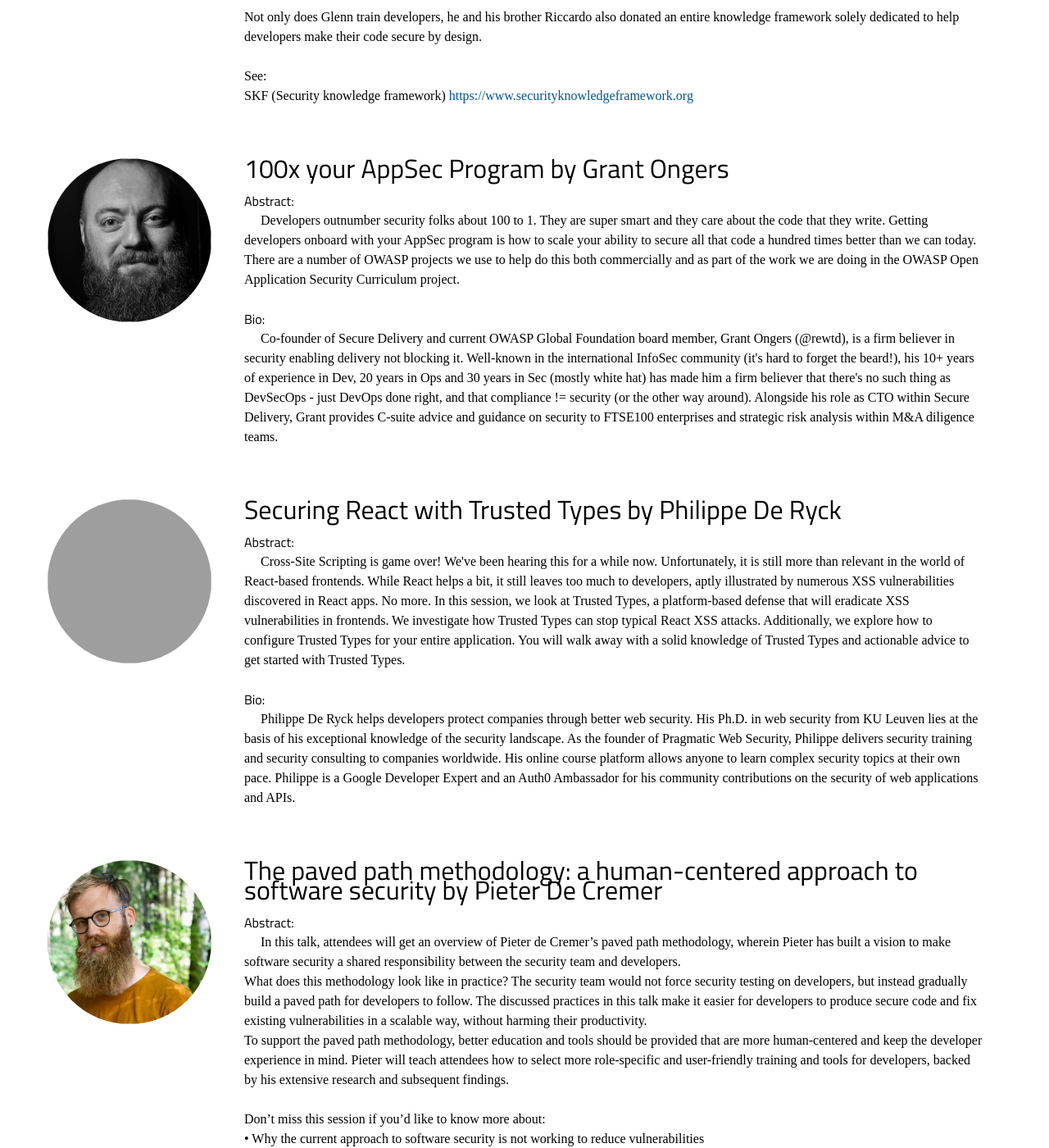
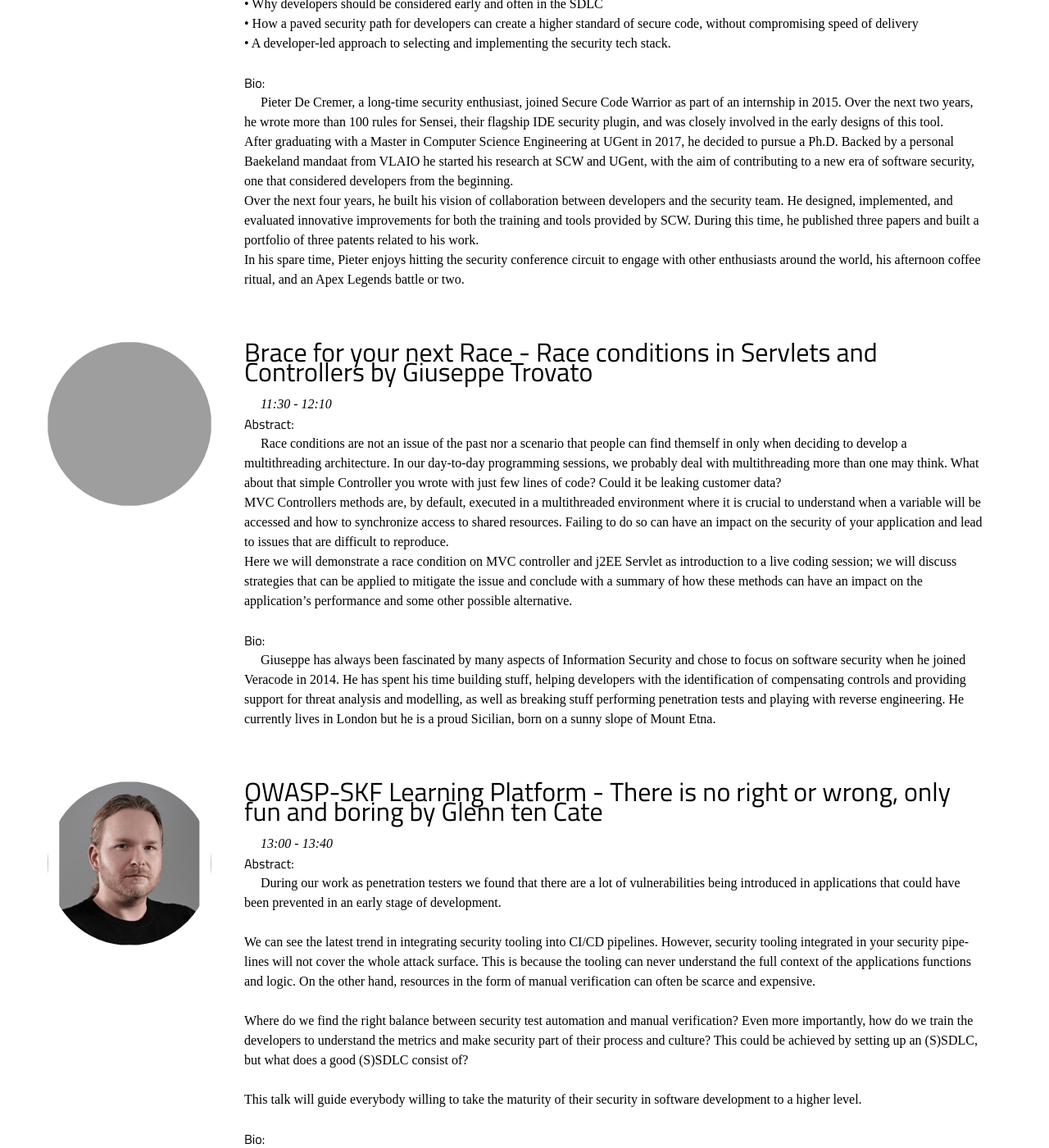
Before and after one commit to dm-17/Owasp-BeNeLux-Days-2021, a Jekyll site: the page built from program/conference.md, in a window 1280 px wide and 1400 px high, scrolled down 1979 px. Shown: the whole window at 82% size. Built offline with Jekyll 4.4.1, drawn with Linux system fonts in a browser that asks for light colours; some web fonts are replaced; some of the changed text lies outside the part shown; grey boxes are pictures that could not be loaded.

Commit message:
Pictures and times added

```diff
--- a/_data/conference.yml
+++ b/_data/conference.yml
@@ -2,7 +2,7 @@
 
 - image   : pieter-de-cremer.jpg
   day     :
-  time    :
+  time    : 10:50 - 11:30
   name    : Pieter De Cremer
   bio     : >-
             Pieter De Cremer, a long-time security enthusiast, joined Secure Code Warrior as part of an internship in 2015. Over the next two years, he wrote more than 100 rules for Sensei, their flagship IDE security plugin, and was closely involved in the early designs of this tool.<br />
@@ -26,7 +26,7 @@
 
 - image   : edzo-botjes.jpg
   day     :
-  time    :
+  time    : 09:55 - 10:35
   name    : Edzo Botjes
   bio     : >-
             Edzo Botjes is Antifragility Architect at Xebia and in IT since 1991.<br />
@@ -44,7 +44,7 @@
 
 - image   : philippe-de-ryck.png
   day     :
-  time    :
+  time    : 15:55 - 16:35
   name    : Philippe De Ryck
   bio     : >-
             Philippe De Ryck helps developers protect companies through better web security. His Ph.D. in web security from KU Leuven lies at the basis of his exceptional knowledge of the security landscape. As the founder of Pragmatic Web Security, Philippe delivers security training and security consulting to companies worldwide. His online course platform allows anyone to learn complex security topics at their own pace. Philippe is a Google Developer Expert and an Auth0 Ambassador for his community contributions on the security of web applications and APIs.
@@ -56,9 +56,9 @@
   url     :
   urltag  :
 
-- image   :
+- image   : theo-rigas.png
   day     :
-  time    :
+  time    : 15:15 - 15:55
   name    : Theo Rigas
   bio     : >-
             Théo Rigas is a cyber security expert at NVISO, where he helps customers secure their products’ ecosystems on a daily basis. He has performed numerous IoT and embedded security assessments in many sectors, on devices including industrial routers, ISP equipment, medical connected devices, and physical security products. Théo also supports NVISO R&D by doing research in IoT testing methodology and tools. As part of his research activities, he contributes regularly to the OWASP ISVS.
@@ -72,7 +72,7 @@
 
 - image   :
   day     :
-  time    :
+  time    : 13:40 - 14:20
   name    : Yana Dimova
   bio     : >-
             Yana is a PhD student at imec-DistriNet, KULeuven under the supervision of Wouter Joosen. Her research focuses mainly on privacy vulnerabilities on the web, online tracking and the implementation of privacy legislation. She is currently obtaining an LLM in intellectual property and ICT law at KULeuven.
@@ -85,7 +85,7 @@
 
 - image   : rob-van-der-veer.png
   day     :
-  time    :
+  time    : 14:20 - 15:00
   name    : Rob van der Veer
   bio     : >-
             Rob van der Veer has a 30 year background in building secure software and running software businesses. Cyber security and privacy have been constant themes in his career, from hacking into the British RAF in 1986, to building AI solutions for national security. At the Software Improvement Group, Rob established and leads the security & privacy practice. He is also involved in several standardisation initiatives (e.g. OWASP SAMM, ENISA, IEEE, ISO/IEC, CIP), and co-leads the OWASP integration project, with openCRE.org as key result.
@@ -99,7 +99,7 @@
 
 - image   : grant-ongers.png
   day     :
-  time    :
+  time    : 09:15 - 09:55
   name    : Grant Ongers
   bio     : >-
             Co-founder of Secure Delivery and current OWASP Global Foundation board member, Grant Ongers (@rewtd), is a firm believer in security enabling delivery not blocking it. Well-known in the international InfoSec community (it's hard to forget the beard!), his 10+ years of experience in Dev, 20 years in Ops and 30 years in Sec (mostly white hat) has made him a firm believer that there's no such thing as DevSecOps - just DevOps done right, and that compliance != security (or the other way around). Alongside his role as CTO within Secure Delivery, Grant provides C-suite advice and guidance on security to FTSE100 enterprises and strategic risk analysis within M&A diligence teams.
@@ -112,7 +112,7 @@
 
 - image   :
   day     :
-  time    :
+  time    : 11:30 - 12:10
   name    : Giuseppe Trovato
   bio     : >-
             Giuseppe has always been fascinated by many aspects of Information Security and chose to focus on software security when he joined Veracode in 2014. He has spent his time building stuff, helping developers with the identification of compensating controls and providing support for threat analysis and modelling, as well as breaking stuff performing penetration tests and playing with reverse engineering. He currently lives in London but he is a proud Sicilian, born on a sunny slope of Mount Etna.
@@ -127,7 +127,7 @@
 
 - image   : glenn-ten-cate.jpg
   day     :
-  time    :
+  time    : 13:00 - 13:40
   name    : Glenn ten Cate
   bio     : >-
             As a coder, hacker, speaker, trainer and security chapter leader employed at ING Belgium Glenn has over 15 years experience in the field of security.<br />
@@ -149,3 +149,25 @@
   feed    :
   url     :
   urltag  :
+
+- image   : sebastien-deleersnyder.jpg
+  day     :
+  time    : 09:00 - 09:15
+  name    : Sebastien Deleersnyder
+  bio     :
+  title   : Introduction and OWASP update
+  abstract:
+  feed    :
+  url     :
+  urltag  :
+
+- image   :
+  day     :
+  time    : 16:35 - 16:50
+  name    : Martin Knobloch
+  bio     :
+  title   : Closing
+  abstract:
+  feed    :
+  url     :
+  urltag  :
--- a/program/conference.md
+++ b/program/conference.md
@@ -8,7 +8,7 @@
 	<h1>Confirmed speakers for Friday the 26th of November:</h1>
 	<br />
 	<ul>
-	{% assign speakers = site.data.conference | sort: 'name' %}
+	{% assign speakers = site.data.conference | sort: 'time' %}
 	{% for speaker in speakers %}
 		{% if speaker.name %}
 		<li>
@@ -20,11 +20,11 @@
         <h2>{{speaker.name}}</h2>
       {% endif %}
 
+      <p><em>{{speaker.time}}</em>
       {% if speaker.feed %}
-        <p>
-          <a href="/program/feeds#{{speaker.name}}">Check out the streaming feed!</a>
-        </p>
+          - <a href="/program/feeds#{{speaker.name}}">Check out the streaming feed!</a>
       {% endif %}
+      </p>
 
       {% if speaker.abstract %}
         <h4>Abstract:</h4>
```
Also changed, not shown: assets/images/conference/sebastien-deleersnyder.jpg (added), assets/images/conference/theo-rigas.png (added).
